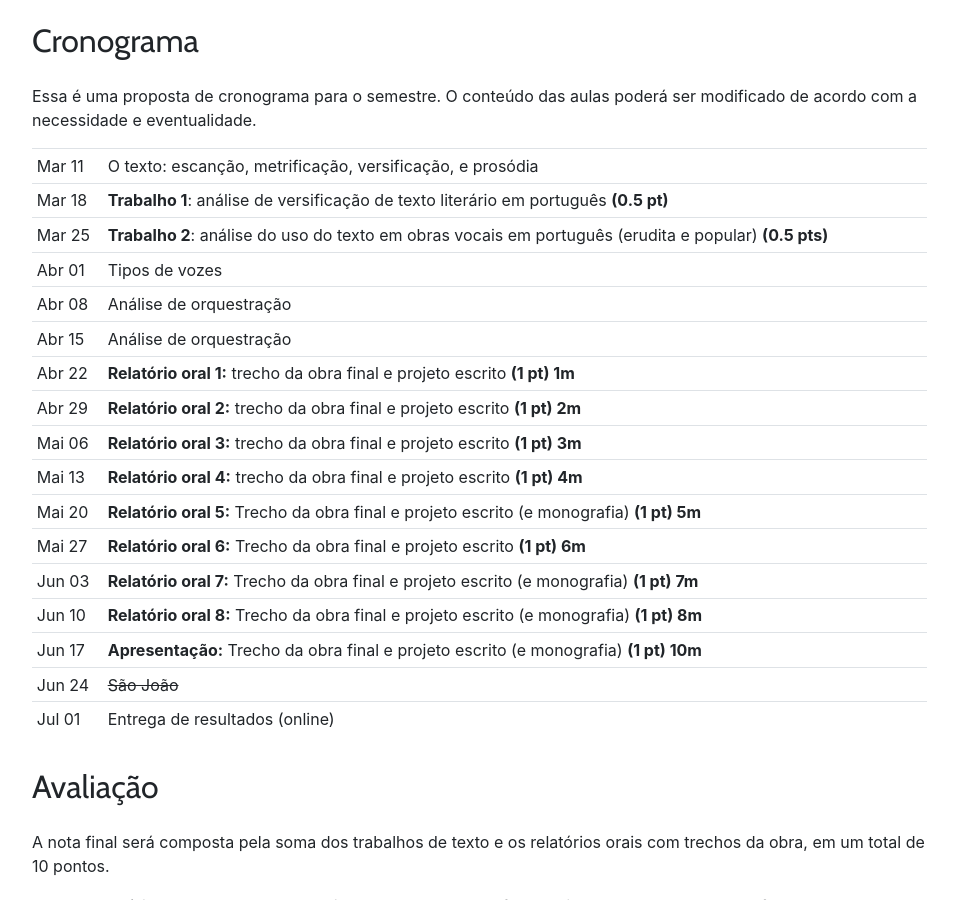
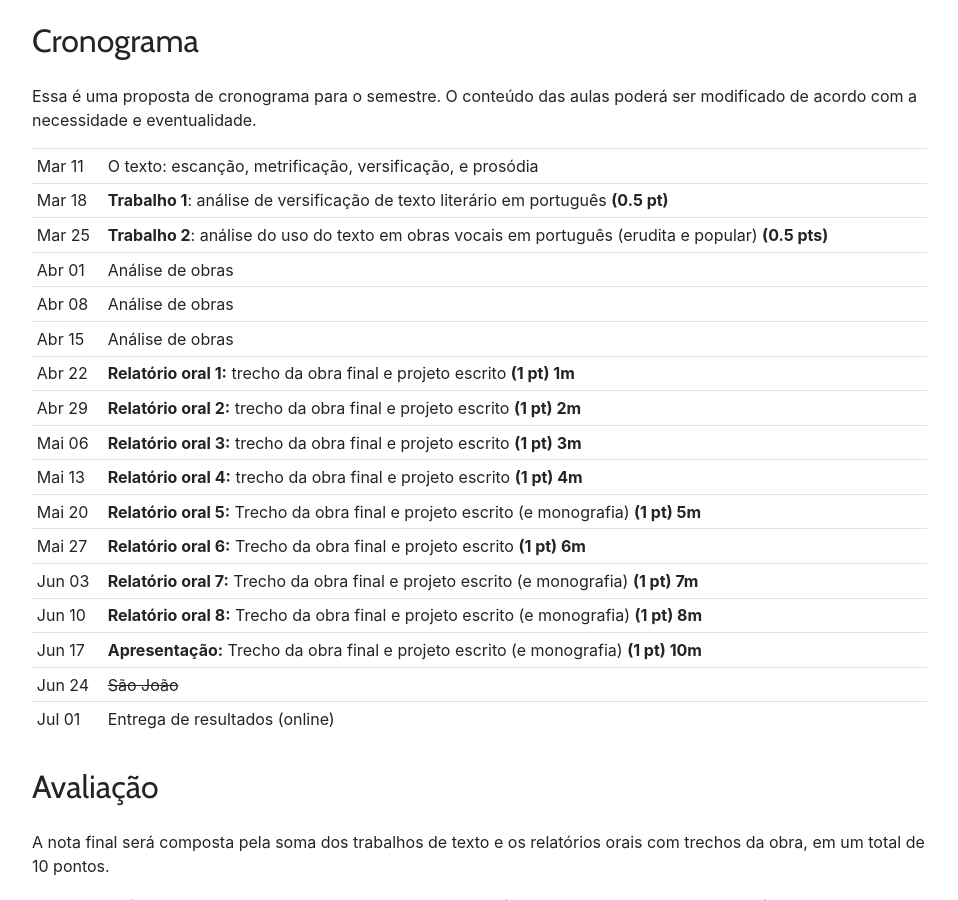
Before and after one commit to kroger/genosmus, a Jekyll site: the page built from _pedro/musb18.md, in a window 1280 px wide and 900 px high, scrolled down 821 px. Shown: the whole window, without its empty margins (68-1026 px from the left). Built offline with Jekyll 4.4.1, drawn with Linux system fonts in a browser that asks for light colours.

Commit message:
Atualiza conteúdo programático

```diff
--- a/_pedro/musb18.md
+++ b/_pedro/musb18.md
@@ -39,9 +39,9 @@ poderá ser modificado de acordo com a necessidade e eventualidade.
 Mar 11 | O texto: escanção, metrificação, versificação, e prosódia
 Mar 18 | **Trabalho 1**: análise de versificação de texto literário em português **(0.5 pt)**
 Mar 25 | **Trabalho 2**: análise do uso do texto em obras vocais em português (erudita e popular) **(0.5 pts)**
-Abr 01 | Tipos de vozes
-Abr 08 | Análise de orquestração
-Abr 15 | Análise de orquestração
+Abr 01 | Análise de obras
+Abr 08 | Análise de obras
+Abr 15 | Análise de obras
 Abr 22 | **Relatório oral 1:** trecho da obra final e projeto escrito **(1 pt) 1m**
 Abr 29 | **Relatório oral 2:** trecho da obra final e projeto escrito **(1 pt) 2m**
 Mai 06 | **Relatório oral 3:** trecho da obra final e projeto escrito **(1 pt) 3m**
```
